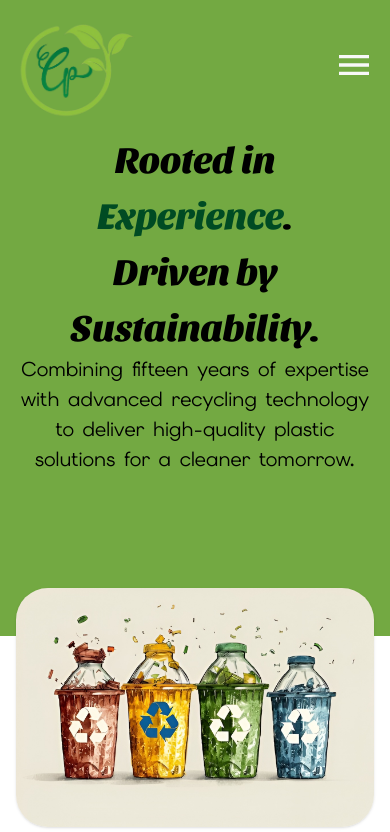
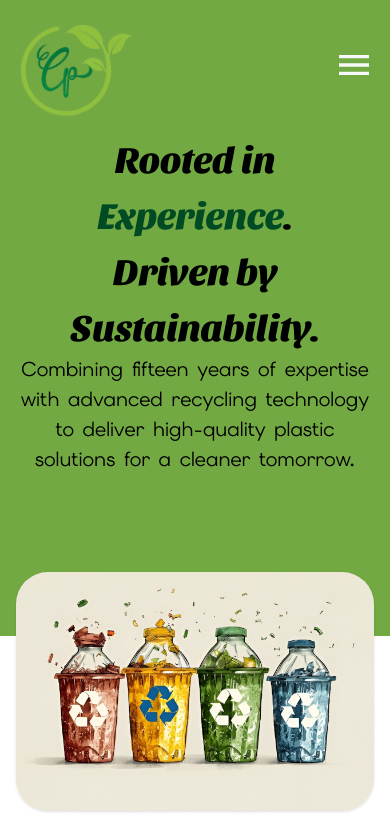
Before and after one commit to MuhammedSuhail10/cleanplanet, a Nuxt app: page / in a window 390 px wide. Shown: the top 832 px of the page. Built offline with nearby package versions, Linux system fonts and the light colour scheme.

Commit message:
fix: adjust margin and image size in hero and vision components for better layout

```diff
--- a/app/components/home/hero.vue
+++ b/app/components/home/hero.vue
@@ -9,7 +9,7 @@
                 deliver high-quality plastic
                 solutions for a cleaner tomorrow.</p>
         </div>
-        <div class="lg:mt-[-30em] mt-[-3em] mb-[1em] xl:px-[15em] lg:px-[7em] px-[1em]">
+        <div class="lg:mt-[-30em] mt-[-4em] mb-[1em] xl:px-[15em] lg:px-[7em] px-[1em]">
             <img src="~/assets/images/homebanner.jpg" alt="" class="w-full object-contain shadow-sm rounded-[2em]">
         </div>
     </div>
--- a/app/components/home/vision.vue
+++ b/app/components/home/vision.vue
@@ -13,7 +13,7 @@
                 <p class="lg:text-[18pt] text-[15pt]">To deliver high-quality, sustainable plastic solutions by combining 15 years of industry expertise
                     with advanced recycling and manufacturing processes, ensuring we support our industrial partners
                     while actively reducing environmental impact for a cleaner tomorrow.</p>
-                <img src="~/assets/images/mission.png" alt="" width="200" height="200" class="h-[10em] hidden md:block flex-shrink-0">
+                <img src="~/assets/images/mission.png" alt="" width="200" height="200" class="h-[12em] hidden md:block flex-shrink-0">
             </div>
         </div>
     </div>
```
